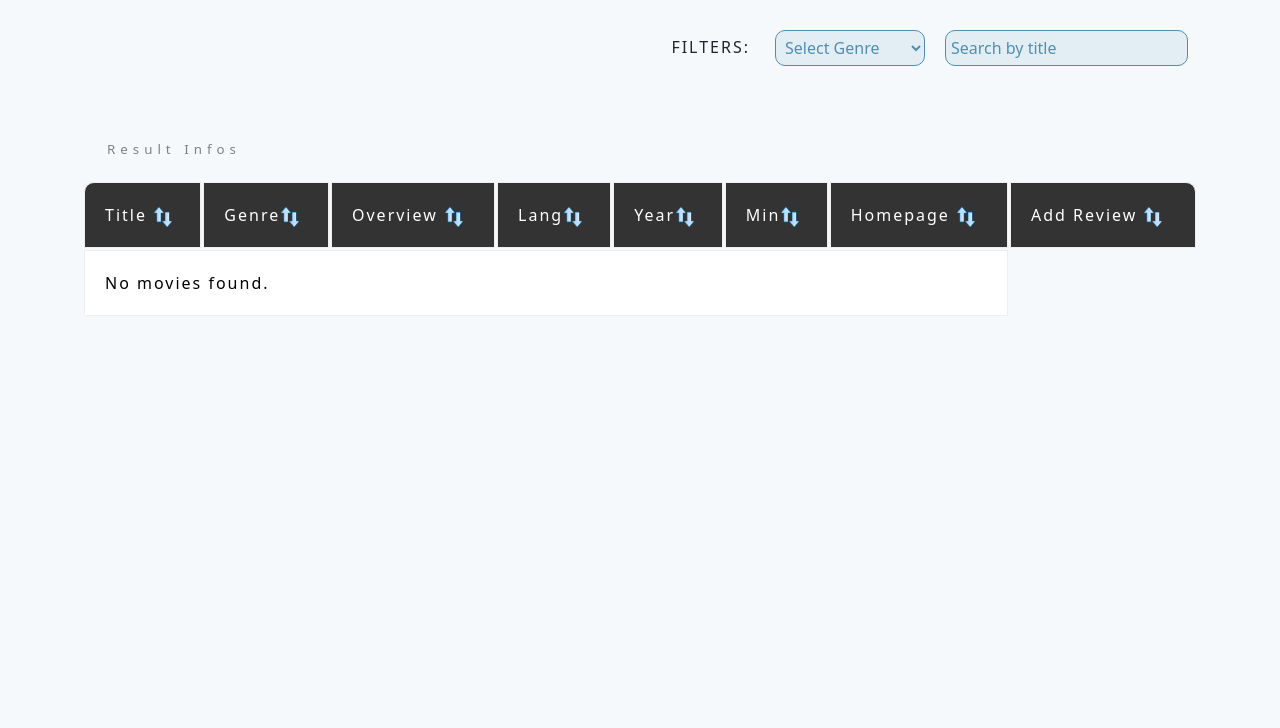
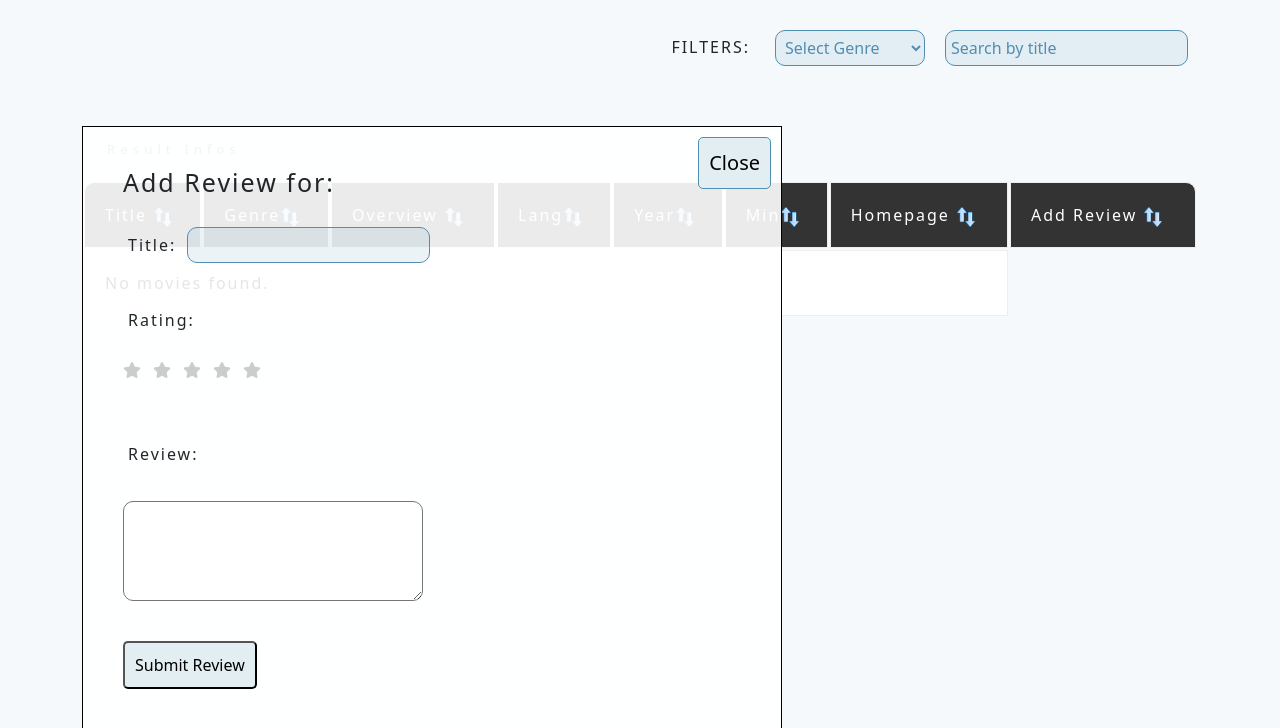
Before and after one commit to GabiVelasco/MoviesSeries-Reviews, a website: page index.html in a window 1280 px wide. Both pictures are taken after a click on the link "Home". Shown: the part 126-854 px from the top of the page. Drawn offline with nearby package versions, Linux system fonts and the light colour scheme; no server answers.

Commit message:
adjusting height to fit content from popup

```diff
--- a/styles.css
+++ b/styles.css
@@ -529,15 +529,16 @@ th, img { margin: 0 5px 0 5px auto;}
 #reviewPopup {
     max-width: 700px !important;
     min-height:fit-content;
-    max-height: 600px;
+    max-height: fit-content;
+    height: fit-content;
     align-items: center !important;
     justify-content: center !important;
-    display: none;
-    margin: 100px auto;
+    display: block !important;
+    margin: 0 100px 0 100px auto;
     border: 1px solid black;
     position: fixed;
     width: 100%;
-    height: 100%;
+
     background: rgba(255, 255, 255, 0.903);
     z-index: 2;
     padding: 40px;
@@ -703,9 +704,10 @@ display: block;
 .stars {
     display: flex;
     justify-content: center;
-    margin: 5px 0;
+    margin: -20px 40px 40px 20px;
     width: 100px;
-    height: 50px;
+    height: 10px;
+    padding: 0 40px 40px 40px;
 }
 
 .stars input[type="radio"] {
@@ -713,7 +715,7 @@ display: block;
 }
 
 .stars label {
-    font-size: 2em;
+    font-size: 1em;
     color: #ccc;
     cursor: pointer;
 }
```
Also changed, not shown: index.html (+1 -1 lines).
